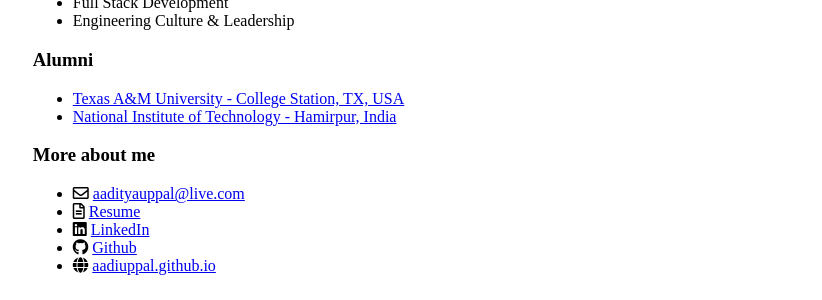
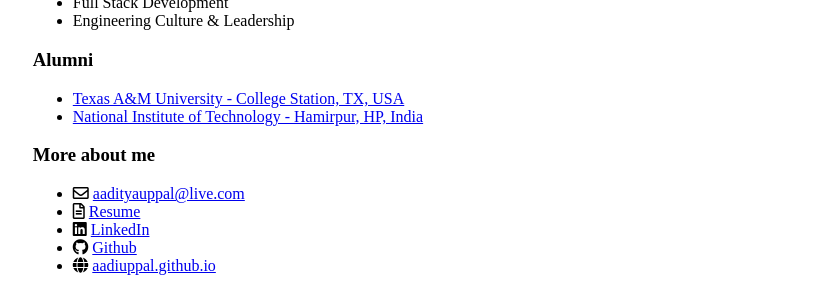
Before and after one commit to aadiuppal/aadiuppal.github.io, a Jekyll site: the page index.html, which Jekyll copies as it is, in a window 1280 px wide. Shown: the part 333-633 px from the top of the page, without its empty margins (228-1050 px from the left). Built offline with Jekyll 4.4.1, drawn with Linux system fonts in a browser that asks for light colours.

```diff
--- a/index.html
+++ b/index.html
@@ -45,8 +45,8 @@
         </a>
       </li>
       <li>
-            <a href="https://engineering.tamu.edu" target="_blank">
-                National Institute of Technology - Hamirpur, India
+        <a href="https://nith.ac.in" target="_blank">
+          National Institute of Technology - Hamirpur, HP, India
         </a>
       </li>
     </ul>
```
Lines whose indentation alone changed are shown as unchanged.
